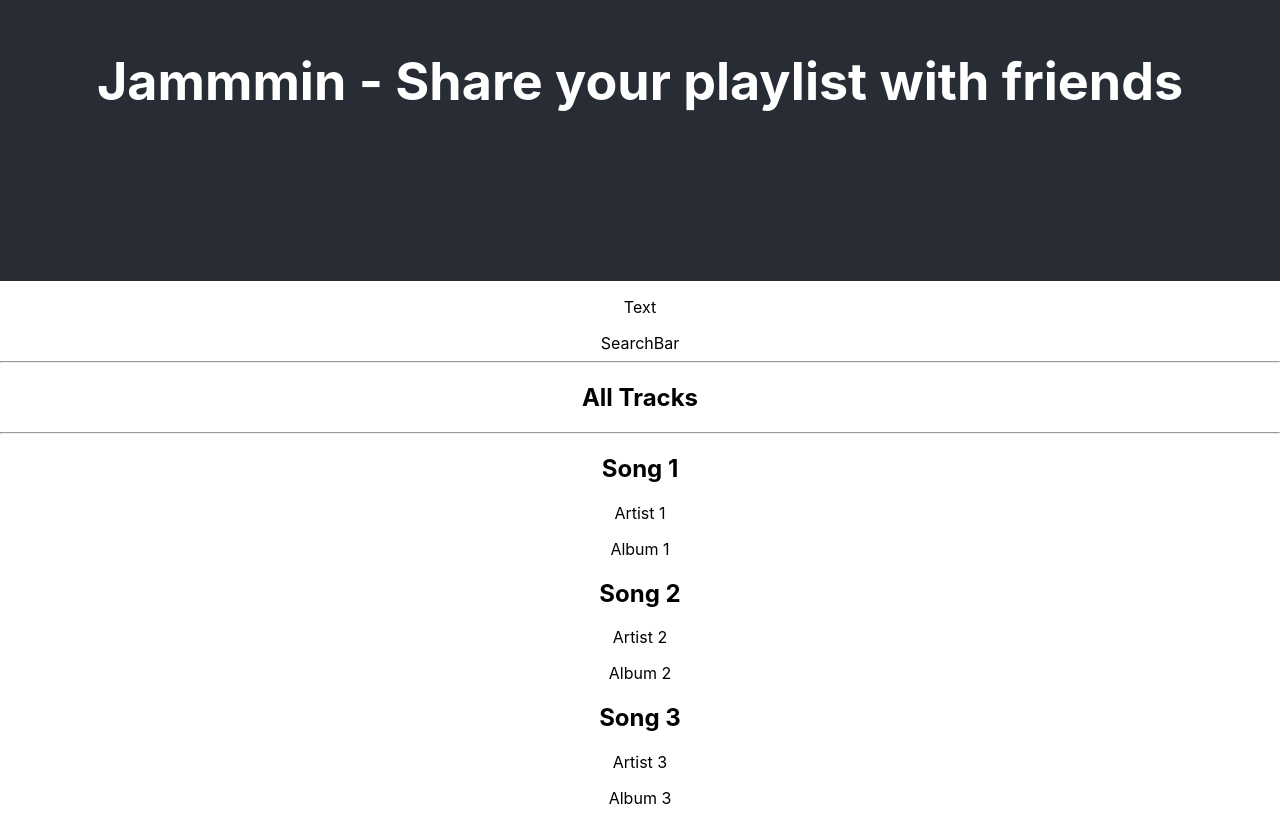
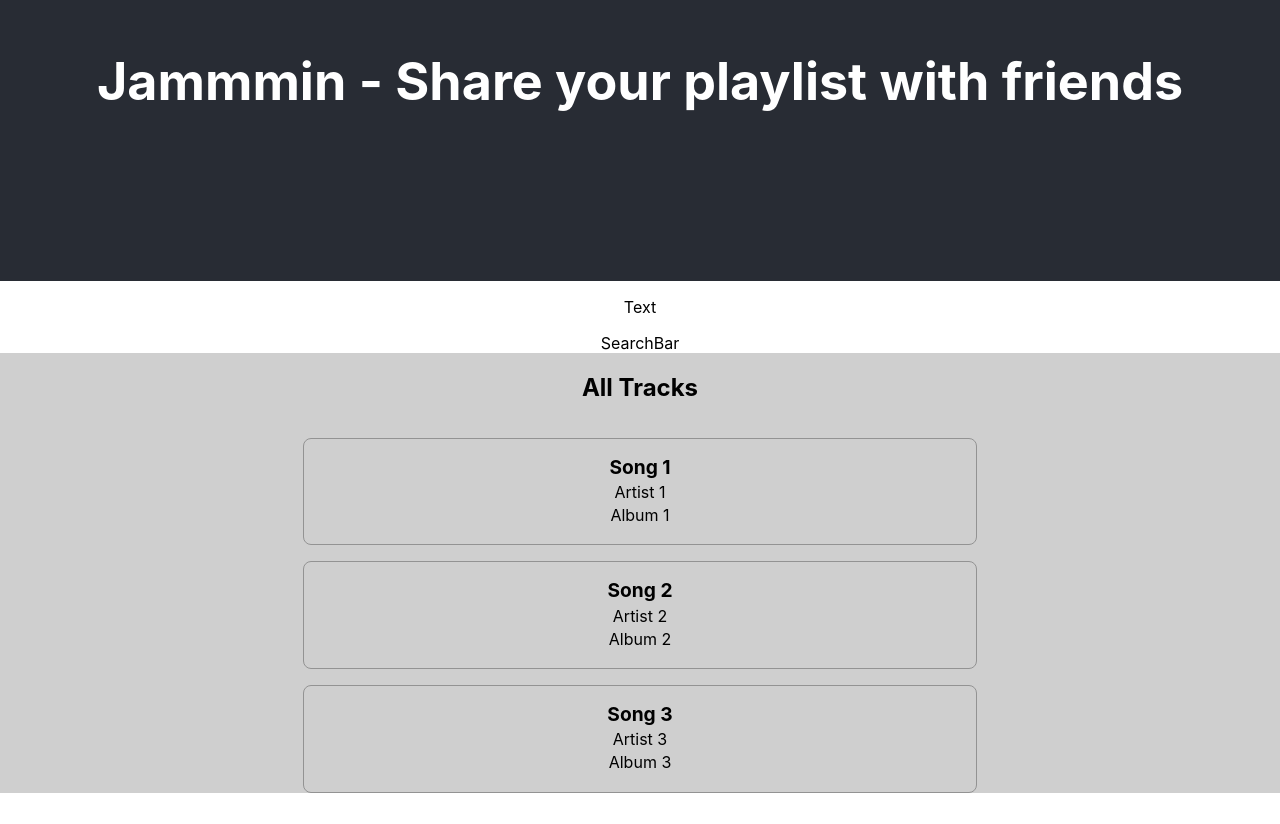
Before and after one commit to DHBuild002/jammmin-playlist-creation-tool, a React (Create React App) app: page / in a window 1280 px wide. Shown: the part 119-943 px from the top of the page. After the commit the page ends 912 px from the top, so only its background shows below. Built offline with nearby package versions, Linux system fonts and the light colour scheme.

Commit message:
Add separate styles to TrackList / Tracks output

```diff
--- a/src/components/Track.js
+++ b/src/components/Track.js
@@ -2,7 +2,7 @@ import React from "react";
 
 const Track = ({ track }) => {
   return (
-    <div>
+    <div className="track">
       <h2>{track.name}</h2>
       <p>{track.artist}</p>
       <p>{track.album}</p>
--- a/src/components/TrackList.js
+++ b/src/components/TrackList.js
@@ -1,13 +1,12 @@
 import React from "react";
 import Track from "./Track";
+import "./styles/TrackList.css";
 
 const TrackList = ({ tracks }) => {
   // const [tracks, setTracks] = useState("");
   return (
-    <div>
-      <hr></hr>
+    <div className="track-list">
       <h2>All Tracks</h2>
-      <hr></hr>
       {tracks.map((track) => (
         <Track key={track.id} track={track} />
       ))}
--- /dev/null
+++ b/src/components/styles/TrackList.css
@@ -0,0 +1,25 @@
+/* src/components/TrackList.css */
+.track-list {
+    display: flex;
+    flex-direction: column;
+    align-items: center;
+    gap: 1rem;
+    background: rgb(207, 207, 207);
+  }
+
+  .track {
+    border: 1px solid #939393;
+    padding: 1rem;
+    width: 50%;
+    text-align: center;
+    border-radius: 8px;
+  }
+
+  .track h2 {
+    margin: 0;
+    font-size: 1.2rem;
+  }
+
+  .track p {
+    margin: 0.2rem 0;
+  }
```
